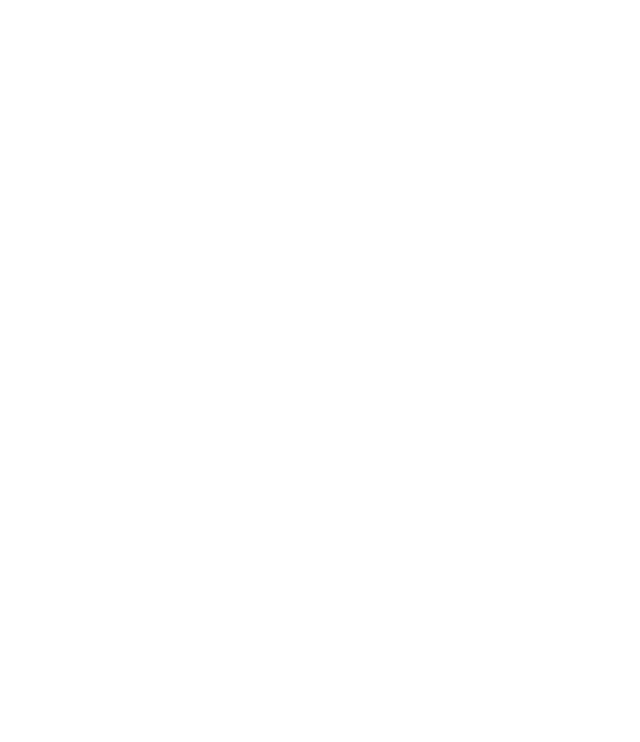
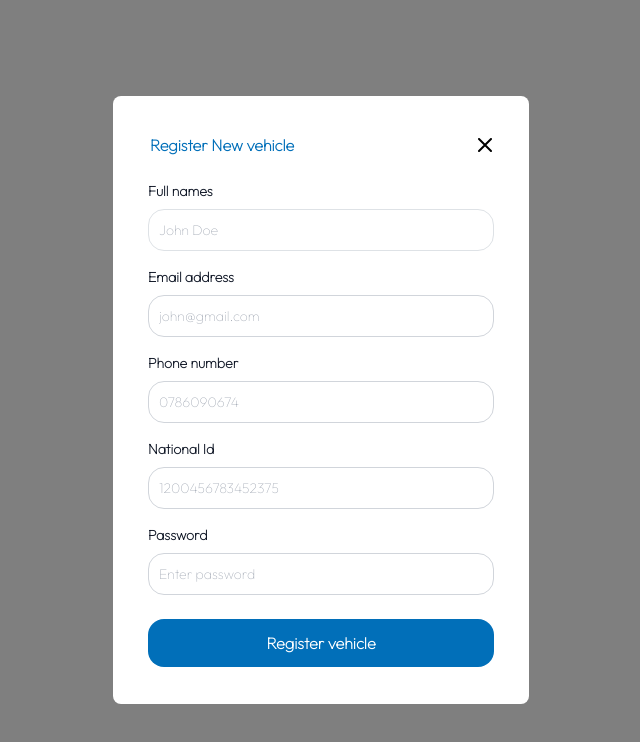
Before and after one commit to hirwablessing/restful-practical, a React (Vite) app in the folder client/: page /new-vehicle in a window 1280 px wide. Before the commit this address had no page. Shown: the top 742 px of the page, without its empty margins (319-959 px from the left). Built offline with nearby package versions, Linux system fonts and the light colour scheme.

Commit message:
feat: modals done

```diff
--- a/client/src/App.jsx
+++ b/client/src/App.jsx
@@ -4,6 +4,8 @@
 import Login from "./components/Login";
 import Signup from "./components/Signup";
 import Vehicles from "./components/Vehicles";
+import NewVehicle from "./components/NewVehicle";
+import LinkToOwner from "./components/LinkToOwner";
 
 function App() {
   return (
@@ -13,6 +15,8 @@
         <Route path="/signup" element={<Signup />} />
         <Route path="/owners" element={<CarOwners />} />
         <Route path="/vehicles" element={<Vehicles />} />
+        <Route path="/new-vehicle" element={<NewVehicle />} />
+        <Route path="/link-vehicle" element={<LinkToOwner />} />
       </Routes>
     </Router>
   );
--- /dev/null
+++ b/client/src/components/LinkToOwner.jsx
@@ -0,0 +1,46 @@
+import React from "react";
+import { useNavigate } from "react-router-dom";
+import PopupMolecule from "./Popup";
+
+export default function LinkToOwner() {
+  const [showPopup, setShowPopup] = React.useState(true);
+  const navigate = useNavigate();
+
+  return (
+    <div>
+      <PopupMolecule
+        open={showPopup}
+        title={"Link Vehicle to owner"}
+        onClose={() => navigate(-1)}
+      >
+        <div className="w-[340px] px-[10px] font-semibold">
+          <form action="" className="flex flex-col gap-4 ">
+            <label
+              htmlFor="owner"
+              class="block mb-2 text-sm font-medium text-gray-900 dark:text-gray-400"
+            >
+              Vehicle owner
+            </label>
+            <select
+              id="owner"
+              className="bg-transparent border border-[#DEE2E6] text-gray-900 text-sm rounded-lg focus:ring-primary focus:border-primary outline-none block w-full p-2.5 px-4 font-semibold"
+            >
+              <option selected>Select vehicle owner</option>
+              <option value="US">KAMARI VINCENT</option>
+              <option value="CA">KAMARI VINCENT</option>
+              <option value="FR">KAMARI VINCENT</option>
+              <option value="DE">KAMARI VINCENT</option>
+            </select>
+
+            <button
+              type="submit"
+              className="rounded-2xl font-semibold flex justify-center items-center mt-2 w-full text-white bg-primary p-3 "
+            >
+              Register vehicle
+            </button>
+          </form>
+        </div>
+      </PopupMolecule>
+    </div>
+  );
+}
--- /dev/null
+++ b/client/src/components/NewVehicle.jsx
@@ -0,0 +1,106 @@
+import React from "react";
+import { useNavigate } from "react-router-dom";
+import PopupMolecule from "./Popup";
+
+export default function NewVehicle() {
+  const [showPopup, setShowPopup] = React.useState(true);
+  const navigate = useNavigate();
+
+  return (
+    <PopupMolecule
+      open={showPopup}
+      title={"Register New vehicle"}
+      onClose={() => navigate(-1)}
+    >
+      <div className="px-[10px]">
+        <div className="-mx-3 flex mt-4 flex-col gap-4">
+          <div className="flex flex-col gap-2">
+            <label
+              htmlFor="names"
+              className="block text-sm font-semibold text-gray-900"
+            >
+              Full names
+            </label>
+            <input
+              name="names"
+              id="names"
+              placeholder="John Doe"
+              required
+              className=" rounded-2xl border border-[#DEE2E6]  text-gray-900 sm:text-sm outline-none focus:ring-blue-500 block w-[346px] p-2.5"
+            />
+          </div>
+          <div className="flex flex-col gap-2">
+            <label
+              htmlFor="email"
+              className="block text-sm font-semibold text-gray-900"
+            >
+              Email address
+            </label>
+            <input
+              name="email"
+              id="email"
+              placeholder="john@gmail.com"
+              className=" rounded-2xl border border-gray-300 text-gray-900 sm:text-sm outline-none focus:ring-blue-500 block w-[346px] p-2.5"
+            />
+          </div>
+          <div className="flex flex-col gap-2">
+            <label
+              htmlFor="phone"
+              className="block text-sm font-semibold text-gray-900"
+            >
+              Phone number
+            </label>
+            <input
+              type="tel"
+              name="phone"
+              id="phone"
+              placeholder="0786090674"
+              required
+              className=" rounded-2xl border border-gray-300 text-gray-900 sm:text-sm outline-none focus:ring-blue-500 block w-[346px] p-2.5"
+            />
+          </div>
+          <div className="flex flex-col gap-2">
+            <label
+              htmlFor="nationa_id"
+              className="block text-sm font-semibold text-gray-900"
+            >
+              National Id
+            </label>
+            <input
+              type="number"
+              max="16"
+              min="16"
+              required
+              name="nationa_id"
+              id="nationa_id"
+              placeholder="1200456783452375"
+              className=" rounded-2xl border border-gray-300 text-gray-900 sm:text-sm outline-none focus:ring-blue-500 block w-[346px] p-2.5"
+            />
+          </div>
+          <div className="flex flex-col gap-2">
+            <label
+              htmlFor="phone"
+              className="block text-sm font-semibold text-gray-900"
+            >
+              Password
+            </label>
+            <input
+              required
+              name="password"
+              id="password"
+              type="password"
+              placeholder="Enter password"
+              className=" rounded-2xl border border-gray-300 text-gray-900 sm:text-sm outline-none focus:ring-blue-500 block w-[346px] p-2.5"
+            />
+          </div>
+          <button
+            type="submit"
+            className="rounded-2xl font-semibold flex justify-center items-center mt-2 w-full text-white bg-primary p-3 "
+          >
+            Register vehicle
+          </button>
+        </div>
+      </div>
+    </PopupMolecule>
+  );
+}
--- /dev/null
+++ b/client/src/components/Popup.jsx
@@ -0,0 +1,48 @@
+import React from "react";
+import Popup from "reactjs-popup";
+
+export default function PopupMolecule({
+  closeOnClickOutSide = true,
+  open,
+  title,
+  onClose,
+  children,
+}) {
+  return (
+    <Popup
+      open={open}
+      closeOnDocumentClick={closeOnClickOutSide}
+      onClose={onClose}
+      modal
+    >
+      <div className="modal block p-8">
+        {/* close button  */}
+        <div
+          className={`flex pb-2 ${title ? "justify-between" : "justify-end"}`}
+        >
+          {title && <h2 className="font-semibold text-primary">{title}</h2>}
+
+          <button className="close outline-none" onClick={onClose}>
+            <svg
+              width="14"
+              height="14"
+              viewBox="0 0 14 14"
+              fill="none"
+              xmlns="http://www.w3.org/2000/svg"
+            >
+              <path
+                d="M13 1L1 13M1 1L13 13"
+                stroke="black"
+                stroke-width="2"
+                stroke-linecap="round"
+                stroke-linejoin="round"
+              />
+            </svg>
+          </button>
+        </div>
+        {/* content to be renderd in the popup */}
+        {children}
+      </div>
+    </Popup>
+  );
+}
--- a/client/src/components/Vehicles.tsx
+++ b/client/src/components/Vehicles.tsx
@@ -1,7 +1,8 @@
 import React from "react";
-import { Link } from "react-router-dom";
+import { Link, useNavigate } from "react-router-dom";
 
 export default function Vehicles() {
+  const navigate = useNavigate();
   return (
     <div>
       <aside className="ml-[-100%] fixed z-10 top-0 pb-3 px-6 w-full flex flex-col justify-between h-screen border-r bg-white transition duration-300 md:w-4/12 lg:ml-0 lg:w-[25%] xl:w-[20%] 2xl:w-[15%]">
@@ -65,7 +66,10 @@
             <div className="bg-white p-8 rounded-md w-full">
               <div className=" flex items-center justify-end pb-6">
                 <div className="lg:ml-40 ml-10 space-x-8">
-                  <button className="bg-primary px-5 py-2 rounded-2xl text-white font-semibold tracking-wide cursor-pointer">
+                  <button
+                    onClick={() => navigate("/new-vehicle")}
+                    className="bg-primary px-5 py-2 rounded-2xl text-white font-semibold tracking-wide cursor-pointer"
+                  >
                     Register vehicle
                   </button>
                 </div>
@@ -185,9 +189,12 @@
 
                           <td className="px-5 py-5 border-b border-gray-200 bg-white text-sm">
                             <p className="text-gray-900 whitespace-no-wrap">
-                              <span className="tex-sm text-primary underline">
+                              <Link
+                                to={"/link-vehicle"}
+                                className="tex-sm text-primary underline"
+                              >
                                 Link owner
-                              </span>
+                              </Link>
                             </p>
                           </td>
                         </tr>
--- a/client/src/index.css
+++ b/client/src/index.css
@@ -18,3 +18,31 @@
 tr:nth-child(od) {
   background-color: @apply bg-gray-600;
 }
+
+/* POPUP STYLES */
+
+.popup-content {
+  @apply bg-white;
+  border-radius: 8px;
+  margin: auto;
+  width: fit-content;
+  padding: 5px;
+  border: none;
+}
+
+.popup-arrow {
+  @apply bg-white;
+}
+
+[role="tooltip"].popup-content {
+  width: 200px;
+  box-shadow: rgba(0, 0, 0, 0.16) 0px 0px 3px;
+}
+
+.popup-overlay {
+  background: rgba(0, 0, 0, 0.5);
+}
+
+[data-popup="tooltip"].popup-overlay {
+  background: transparent;
+}
```
Also changed, not shown: client/src/App.css (deleted, +0 -42 lines), client/src/components/CarOwners.jsx (renamed from client/src/components/CarOwners.tsx).
